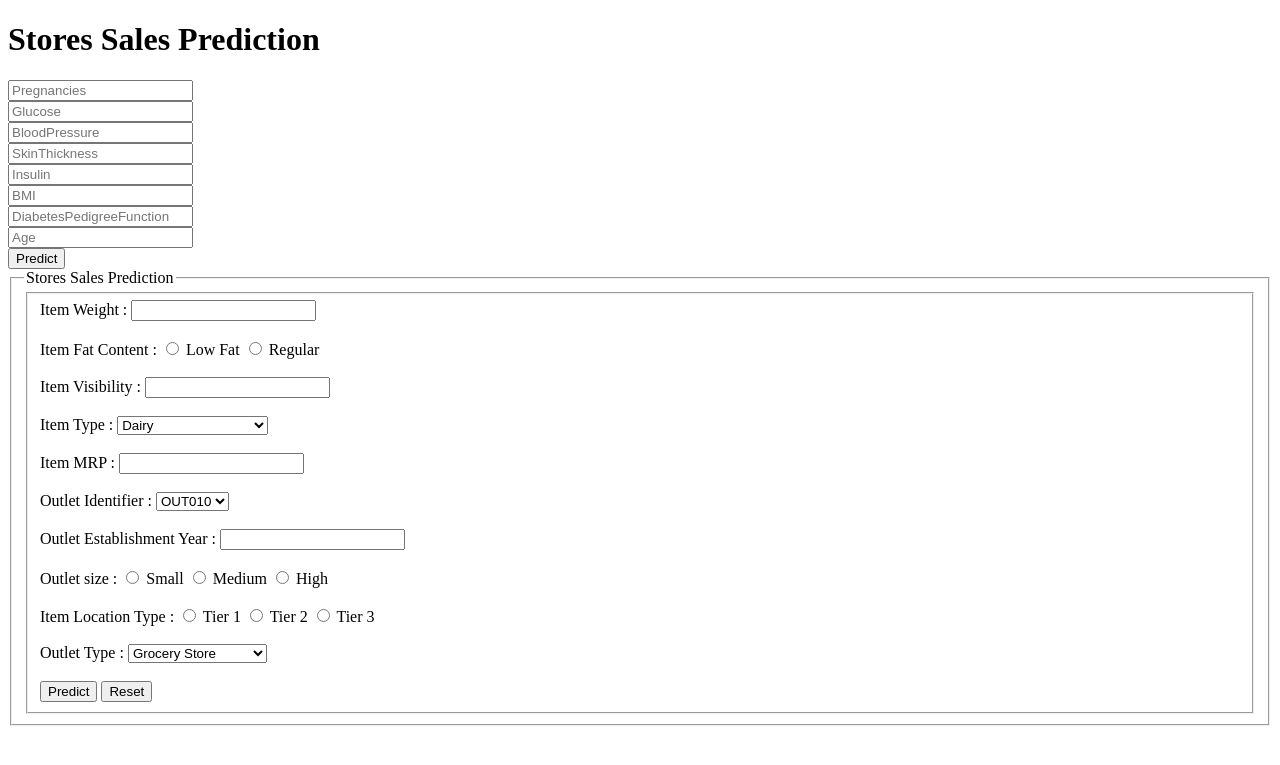
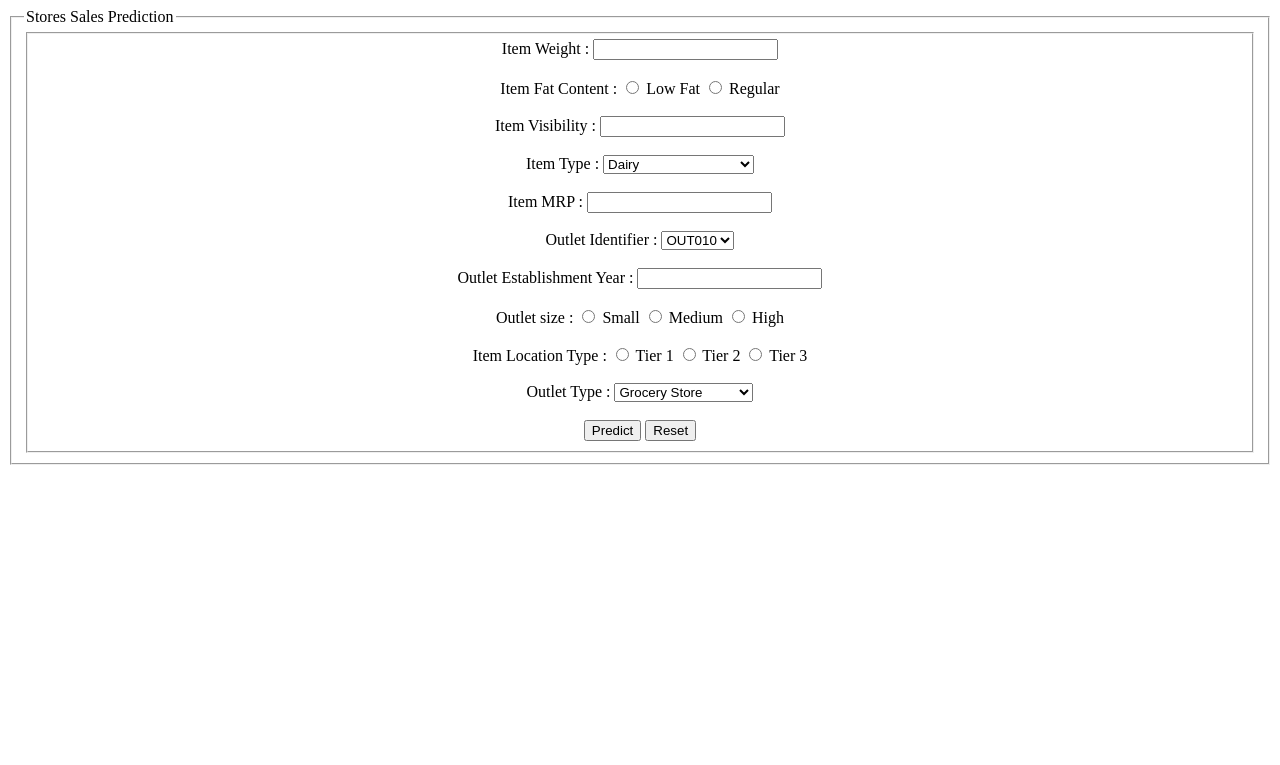
Before and after one commit to Dholakiyayash/sales-store-prediction, a Flask app: page /predictdata in a window 1280 px wide. Shown: the top 765 px of the page. Run offline with Flask 3, Linux system fonts and the light colour scheme; parts of the project's set-up code (start-up, migrations or seed data) failed here and were passed over.

Commit message:
change in home page

```diff
--- a/application.py
+++ b/application.py
@@ -30,33 +30,21 @@ def predict_datapoint():
 
     if request.method=='POST':
         Item_Weight=float(request.form.get('Item_Weight'))
-        print(Item_Weight)
         Item_Fat_Content=str(request.form.get('Item_Fat_Content'))
-        print(Item_Fat_Content)
         Item_Visibility=float(request.form.get('Item_Visibility'))
-        print(Item_Visibility)
         Item_Type=str(request.form.get('Item_Type'))
-        print(Item_Type)
         Item_MRP=float(request.form.get('Item_MRP'))
-        print(Item_MRP)
         Outlet_Identifier=str(request.form.get('Outlet_Identifier'))
-        print(Outlet_Identifier)
         Outlet_Establishment_Year=int(request.form.get('Outlet_Establishment_Year'))
-        print(Outlet_Establishment_Year)
         Outlet_Size=str(request.form.get('Outlet_Size'))
-        print(Outlet_Size)
         Outlet_Location_Type=str(request.form.get('Outlet_Location_Type'))
-        print(Outlet_Location_Type)
         Outlet_Type=str(request.form.get('Outlet_Type'))
-        print(Outlet_Type)
-        # Item_Outlet_Sales=float(request.form.get('Item_Outlet_Sales'))
 
         Item_Type=int(Item_Type_encoder.transform([[Item_Type]])[0])
         Item_Fat_Content=int(Item_Fat_Content_encoder.transform([[Item_Fat_Content]])[0][0])
         Outlet_Size=int(Outlet_Size_encoder.transform([[Outlet_Size]])[0][0])
         Outlet_Location_Type=int(Outlet_Location_Type_encoder.transform([[Outlet_Location_Type]])[0][0])
         Outlet_Type=int(Outlet_Type_encoder.transform([[Outlet_Type]])[0][0])
-        # Outlet_Identifier=int(Outlet_Identifier_encoder.transform([[Outlet_Identifier]])[0][0])
 
 
 
--- a/templates/home.html
+++ b/templates/home.html
@@ -8,24 +8,8 @@
 </head>
 
 <body>
-    <div class="login">
-        <h1>Stores Sales Prediction</h1>
-        <form action="{{ url_for('predict_datapoint')}}" method="post">
-            <input type="text" name="Pregnancies" placeholder="Pregnancies" required="required" /><br>
-            <input type="text" name="Glucose" placeholder="Glucose" required="required" /><br>
-            <input type="text" name="BloodPressure" placeholder="BloodPressure" required="required" /><br>
-            <input type="text" name="SkinThickness" placeholder="SkinThickness" required="required" /><br>
-            <input type="text" name="Insulin" placeholder="Insulin" required="required" /><br>
-            <input type="text" name="BMI" placeholder="BMI" required="required" /><br>
-            <input type="text" name="DiabetesPedigreeFunction" placeholder="DiabetesPedigreeFunction"
-                required="required" /><br>
-            <input type="text" name="Age" placeholder="Age" required="required" /><br>
-
-
-            <button type="submit" class="btn btn-primary btn-block btn-large">Predict</button>
-        </form>
-    </div>
     <div>
+        <center>
         <form action="{{ url_for('predict_datapoint')}}" method="post">
             <fieldset>
                 <legend>Stores Sales Prediction</legend>
@@ -112,13 +96,13 @@
                 </fieldset>
             </fieldset>
         </form>
+
         <br>
         <br>
-
+    </center>
+        </div>
 
     </div>
-    {{result}}
-
 </body>
 
 </html>
```
